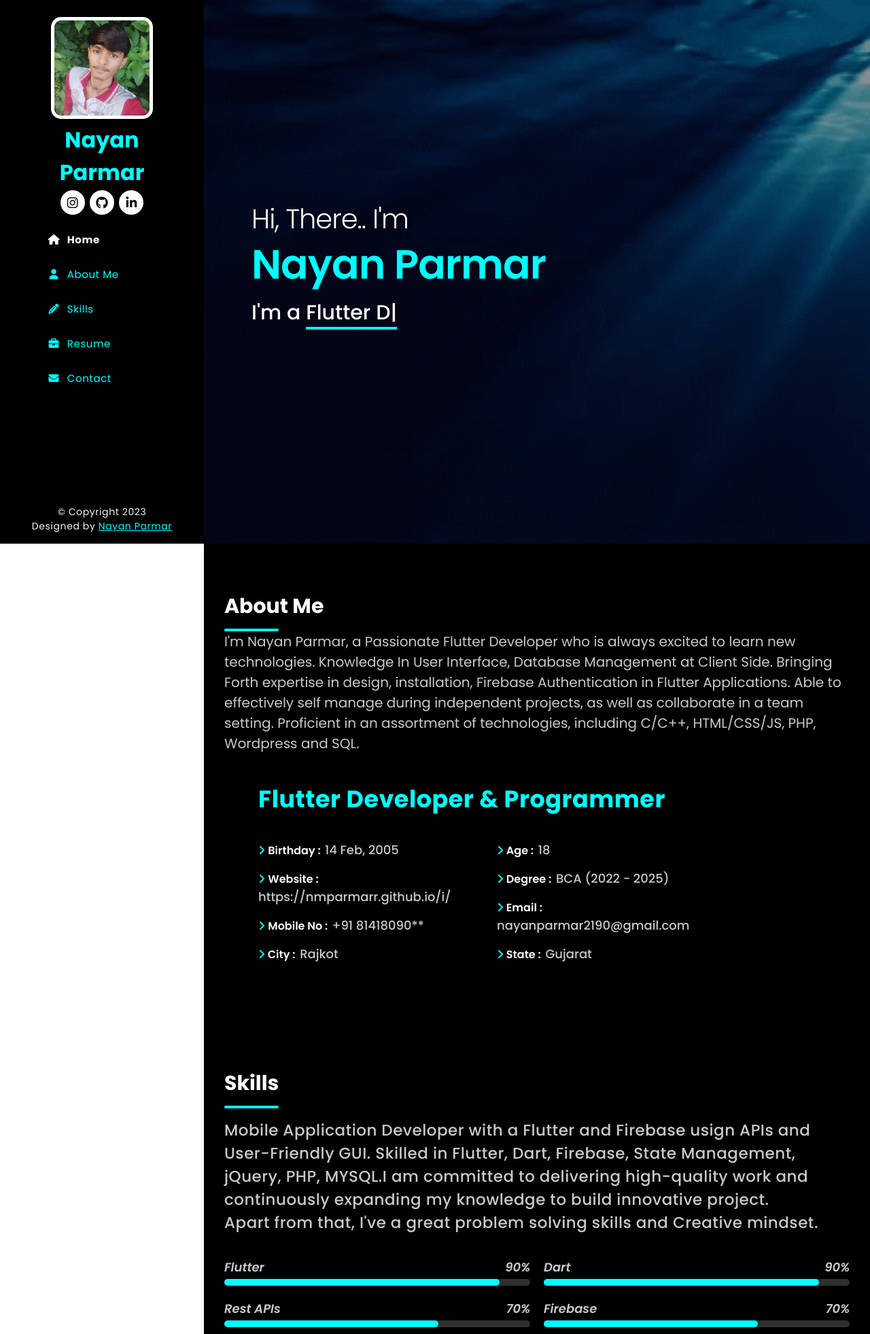
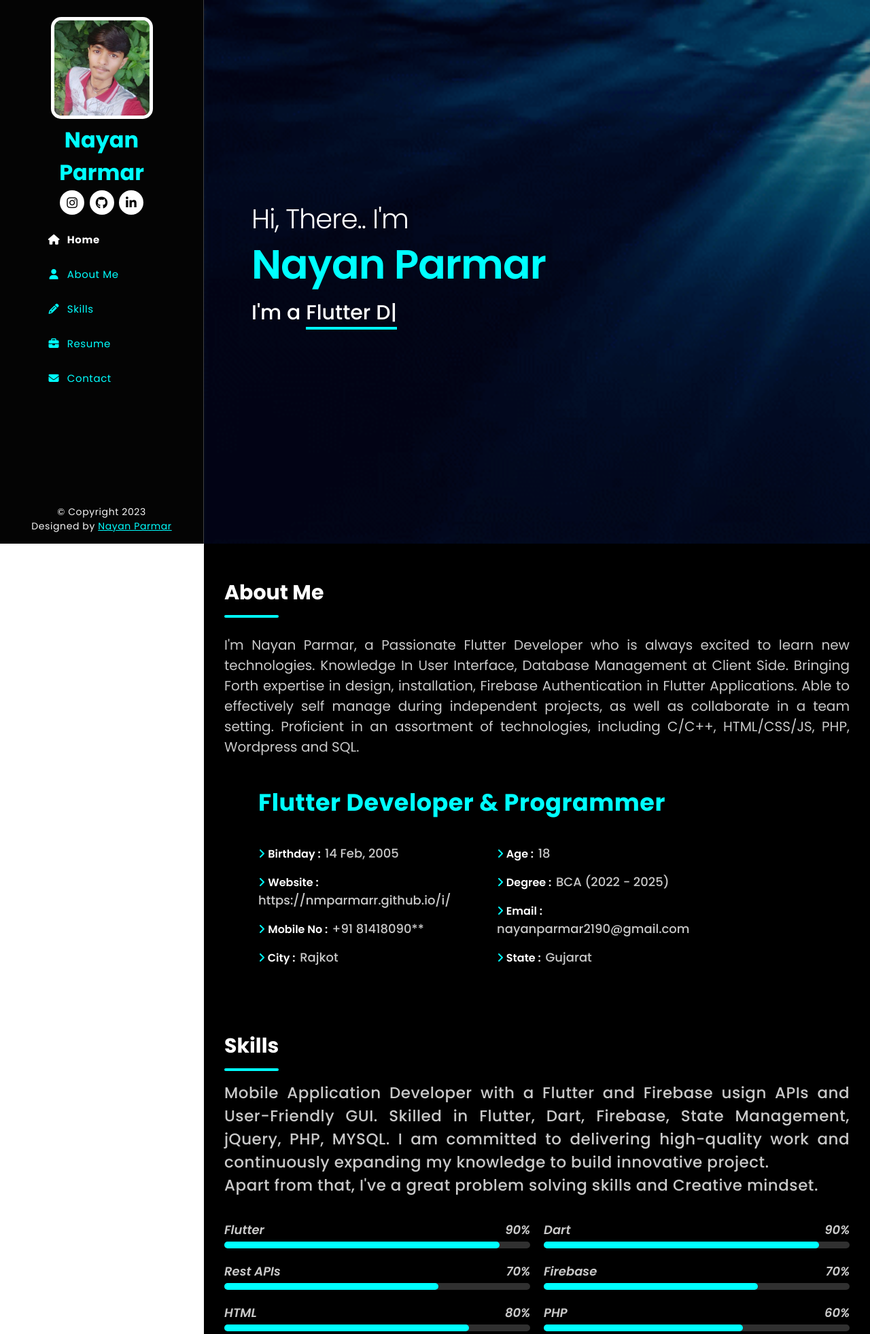
Before and after one commit to NMParmarr/i, a PHP site: page / in a window 1280 px wide. Shown: the top 1963 px of the page at 68% size. Run offline with PHP 8.4, Linux system fonts and the light colour scheme; some libraries are stand-ins or nearby versions.

Commit message:
Nayan Parmar's Portfolio Site

```diff
--- a/index.html
+++ b/index.html
@@ -38,7 +38,7 @@
 
         <!-- navbar -->
 
-        <nav style="margin-bottom: 50px;">
+        <nav style="margin-bottom: 40px;">
             <ul>
                 <li onclick="pop(true)"><a href="#home" class="ac active" onclick="actv(this)"><i
                             class="fa fa-fw fa-home"></i>Home</a></li>
@@ -85,7 +85,9 @@
         <section id="about">
             <h1 class="sub-heading">About Me</h1>
             <div class="divider"></div>
-            <p>I'm Nayan Parmar, a Passionate Flutter Developer who is always excited to learn new technologies.
+            <br>
+            <p style="text-align: justify;">I'm Nayan Parmar, a Passionate Flutter Developer who is always excited to
+                learn new technologies.
                 Knowledge In User Interface, Database Management at Client Side. Bringing Forth expertise in design,
                 installation, Firebase Authentication in Flutter Applications. Able to effectively self manage during
                 independent projects, as well as collaborate in a team setting. Proficient in an assortment of
@@ -153,7 +155,6 @@
                 </div>
             </div>
 
-
         </section>
         <!-- ===== About section end =====-->
 
@@ -162,9 +163,9 @@
 
             <h1 class="sub-heading">Skills</h1>
             <div class="divider"></div>
-            <p class="sub-para">
+            <p class="sub-para" style="text-align: justify;">
                 Mobile Application Developer with a Flutter and Firebase usign APIs and User-Friendly GUI. Skilled in
-                Flutter, Dart, Firebase, State Management, jQuery, PHP, MYSQL.I am committed to delivering high-quality
+                Flutter, Dart, Firebase, State Management, jQuery, PHP, MYSQL. I am committed to delivering high-quality
                 work and continuously expanding my knowledge to build innovative project.<br>Apart from that, I've a
                 great problem solving skills and Creative mindset. </p>
 
@@ -294,8 +295,8 @@
                     <h2>TechnoComet Solution</h2>
                     <div class="my-edu">
                         <h3>Flutter App Developer</h3>
-                        <span class="sp-box">Oct 2023 - Peresent</span>
-                        <p>Flutter, Dart, Firebase, APIss</p>
+                        <span class="sp-box">Oct 2023 - Present</span>
+                        <p>Flutter, Dart, Firebase, APIs</p>
                     </div>
                     <h2>Jewelbook</h2>
                     <div class="my-edu">
@@ -345,11 +346,12 @@
                     <h2>Hobbies</h2>
                     <div class="hobby">
                         <h3>Learning New Things</h3>
-                        <p>Learning New Things always fascinated me since my childhood.</p>
+                        <p style="text-align: justify;">Learning New Things always fascinated me since my childhood.</p>
                     </div>
                     <div class="hobby">
                         <h3>Music</h3>
-                        <p>Listening to music always heals my soul to its core. I've always been fond of peaceful songs,
+                        <p style="text-align: justify;">Listening to music always heals my soul to its core. I've always
+                            been fond of peaceful songs,
                             that bring immediate relief to my mind. </p>
                     </div>
                 </div>
--- a/style.css
+++ b/style.css
@@ -13,12 +13,32 @@
 
 /* Global variables */
 :root {
-    --sideBGColor: #000000;
+    --sideBGColor: rgb(4, 4, 4);
     --themeColor: cyan;
     --iconBGColor: #ffffff;
     --textColor: #c9c9c9;
     --textMainColor: #ffffff;
     --bgColor: #000000;
+}
+
+
+/* HIDDING THE SCROLLBARS */
+body::-webkit-scrollbar {
+    display: none;
+}
+
+header::-webkit-scrollbar {
+    display: none;
+}
+
+body {
+    -ms-overflow-style: none;
+    scrollbar-width: none;
+}
+
+header {
+    -ms-overflow-style: none;
+    scrollbar-width: none;
 }
 
 /* HEADER START */
@@ -35,6 +55,7 @@ header {
     bottom: 0;
     transition: 0.4s;
     z-index: 99;
+    border-right: 1px solid rgba(124, 124, 124, 0.521);
 
 }
 
@@ -120,6 +141,8 @@ header .footer {
     padding: 15px;
     position: fixed;
     bottom: 0;
+    border-right: 1px solid rgba(124, 124, 124, 0.521);
+
     left: 0;
     transition: 0.4s;
 }
@@ -288,7 +311,8 @@ main {
 
 /* About section start */
 #about {
-    padding: 70px 30px;
+    padding: 50px 30px;
+    padding-bottom: 10px;
 }
 
 /* Global Heading  */
@@ -806,7 +830,7 @@ main {
 }
 
 #contact .contact-row {
-    margin-top: 50px;
+    margin-top: 10px;
     display: flex;
     gap: 20px;
     width: 100%;
@@ -872,7 +896,7 @@ main {
     width: 100%;
     font-size: 18px;
     /* background-color: var(--bgColor); */
-    margin: 30px 0;
+    margin: 18px 0;
     font-weight: 500;
     color: var(--textMainColor);
     padding: 10px 20px;
```
